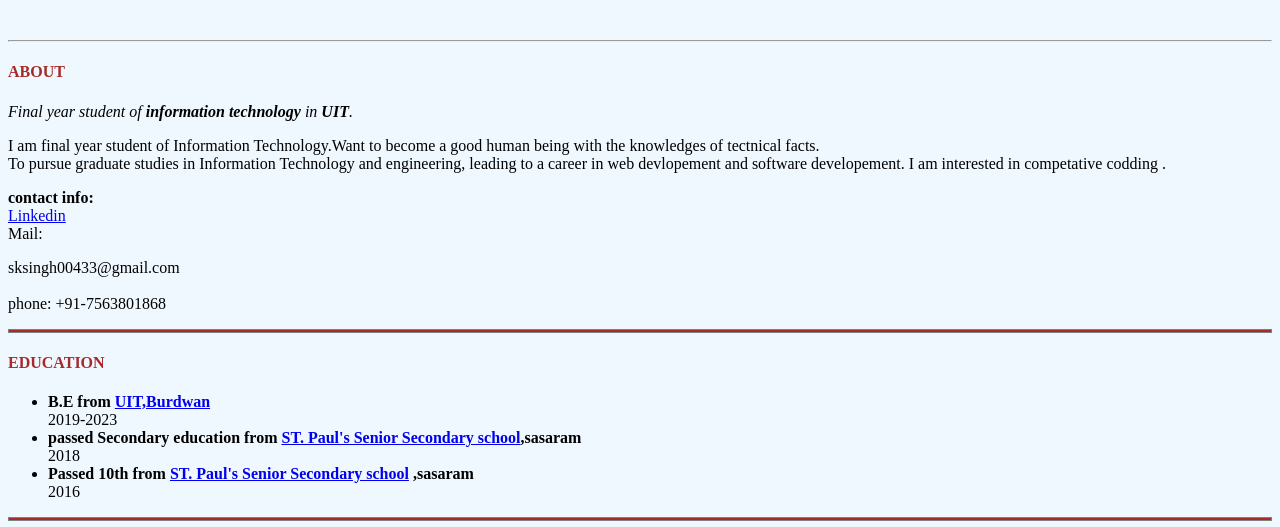
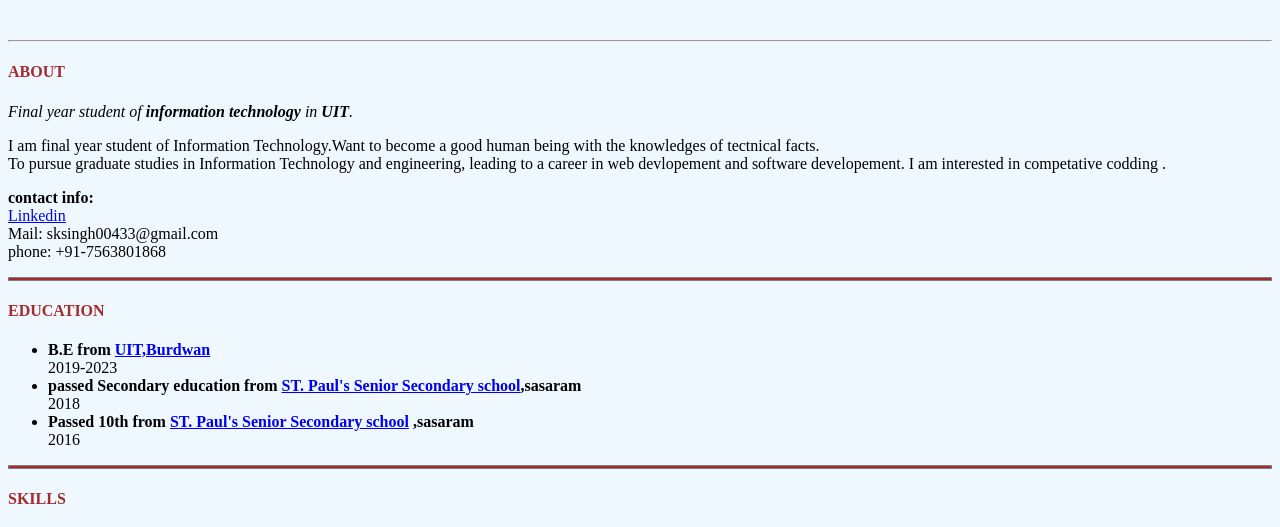
Before and after one commit to sonusingh04/CV-RESUME, a plain HTML site: page index.html in a window 1280 px wide. Shown: the part 242-769 px from the top of the page. Drawn offline with Linux system fonts and the light colour scheme.

Commit message:
Update index.html

```diff
--- a/index.html
+++ b/index.html
@@ -29,7 +29,7 @@ leading to a career in web devlopement and software developement.
 I am interested in competative codding .
 </p>
 <p>
-  <b>contact info:</b>    <br> <a href="https://www.linkedin.com/in/sks047/">Linkedin</a>  <br>   Mail: <div color="blue";>sksingh00433@gmail.com</div>      <br>         phone: +91-7563801868
+  <b>contact info:</b>    <br> <a href="https://www.linkedin.com/in/sks047/">Linkedin</a>  <br>   Mail: sksingh00433@gmail.com      <br>         phone: +91-7563801868
 </p>
 <hr size="4" noshade >
 
```
